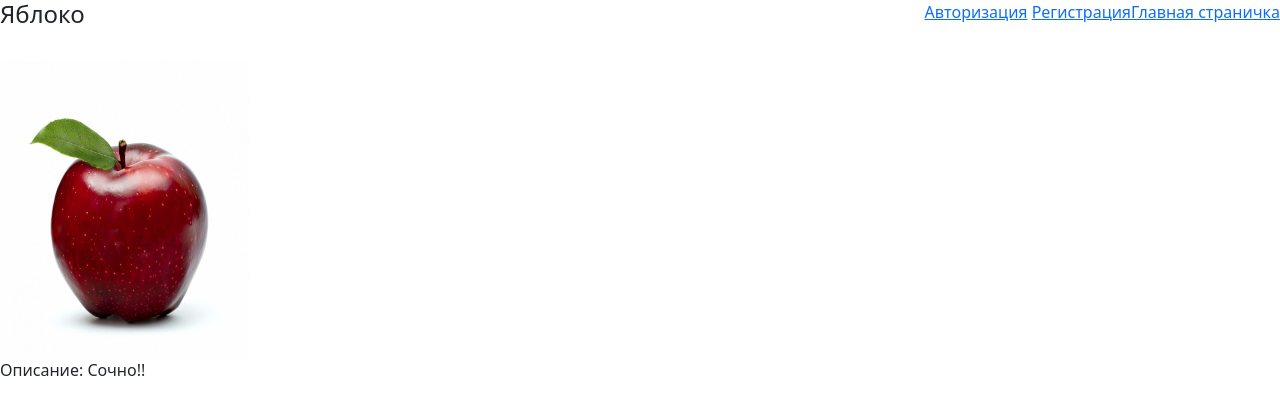
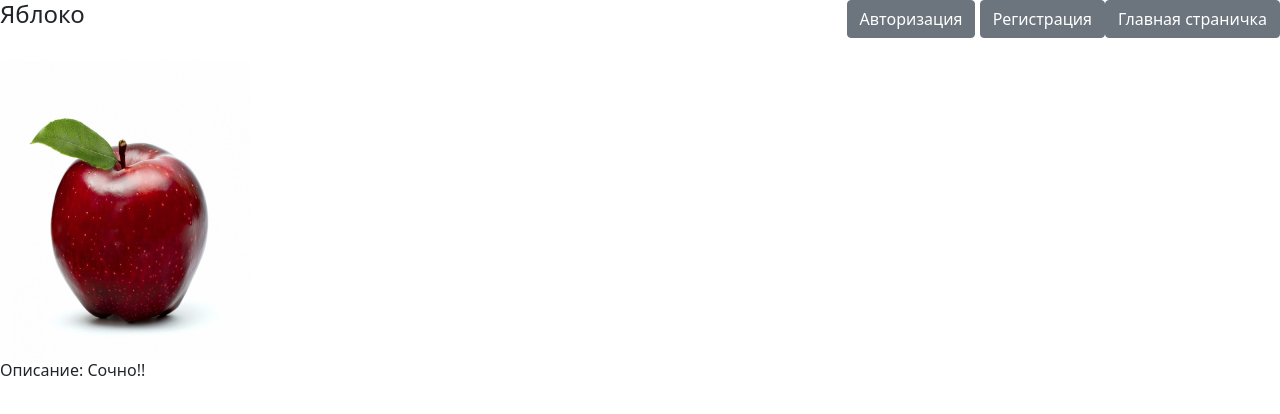
Before and after one commit to hideman1231/Django, a Django app: page / in a window 1280 px wide. Shown: the top 414 px of the page. Run offline with Django 3.2, Linux system fonts and the light colour scheme; data comes from the database, SQL or seed files in the repository; both versions use the stored data as it was after the commit.

Commit message:
bootstrap

```diff
--- a/shop/templates/base.html
+++ b/shop/templates/base.html
@@ -5,7 +5,7 @@
 	<link href="https://cdn.jsdelivr.net/npm/bootstrap@5.0.0-beta1/dist/css/bootstrap.min.css" rel="stylesheet" integrity="sha384-giJF6kkoqNQ00vy+HMDP7azOuL0xtbfIcaT9wjKHr8RbDVddVHyTfAAsrekwKmP1" crossorigin="anonymous">
 </head>
 <body>
-	<a href="{% url 'index' %}" style="float: right;">Главная страничка</a>
+	<a class="btn btn-secondary" href="{% url 'index' %}" style="float: right;">Главная страничка</a>
 	{% block content %}
 	{% endblock %}
 </body>
--- a/shop/templates/index.html
+++ b/shop/templates/index.html
@@ -6,18 +6,18 @@
 	<div style="float: right;">
 	{% if request.user.is_authenticated %}
 		{% if request.user.is_superuser %}
-			<a href="{% url 'product_create' %}">Добавить товар</a>
-			<a href="{% url 'product_list' %}">Список товаров</a>
-			<a href="{% url 'product_return' %}">Список возврата</a>
+			<a class="btn btn-warning" href="{% url 'product_create' %}">Добавить товар</a>
+			<a class="btn btn-primary" href="{% url 'product_list' %}">Список товаров</a>
+			<a class="btn btn-primary" href="{% url 'product_return' %}">Список возврата</a>
 		{% else %}
-			<a href="{% url 'mypurchase' %}">Мои покупки</a>
+			<a class="btn btn-secondary" href="{% url 'mypurchase' %}">Мои покупки</a>
 		{% endif %}
 		{{ request.user }}
 		Деньги: {{ request.user.wallet }}
-		<a href="{% url 'logout' %}">Выйти</a>
+		<a class="btn btn-danger" href="{% url 'logout' %}">Выйти</a>
 	{% else %}
-		<a href="{% url 'login' %}">Авторизация</a>
-		<a href="{% url 'register' %}">Регистрация</a>
+		<a class="btn btn-secondary" href="{% url 'login' %}">Авторизация</a>
+		<a class="btn btn-secondary" href="{% url 'register' %}">Регистрация</a>
 	{% endif %}
 	</div>
 	{% if messages %}
@@ -40,7 +40,7 @@
 					{% csrf_token %}
 					{{form_create_purchare.quantity}}
 					<input type="hidden" name="product_pk" value="{{product.pk}}">
-					<input type="submit" value="Купить" >
+					<input class="btn btn-warning" type="submit" value="Купить" >
 				</form>
 			{% endif %}
 		{% endif %}
--- a/shop/templates/product_create.html
+++ b/shop/templates/product_create.html
@@ -6,6 +6,6 @@
 	<form method="post" enctype="multipart/form-data">
 	{% csrf_token %}
 	{{form}}
-	<input type="submit" value="Добавить">
+	<input class="btn btn-warning" type="submit" value="Добавить">
 	</form>
 {% endblock %}
--- a/shop/templates/product_list.html
+++ b/shop/templates/product_list.html
@@ -9,7 +9,7 @@
 			<h6>Описание: {{ product.description }}</h6><br>
 			<span>Цена за штуку: {{ product.price }}</span><br>
 			<span>Количество: {{ product.quantity }}</span><br>
-			<a href="{% url 'product_update' product.id %}">Изменить</a>
+			<a class="btn btn-warning" href="{% url 'product_update' product.id %}">Изменить</a>
 		</div>
 	{% endfor %}
 {% endblock %}
--- a/shop/templates/product_return.html
+++ b/shop/templates/product_return.html
@@ -11,11 +11,11 @@
 			<input type="hidden" name="purchases_price" value="{{product_return.purchase.product.price}}">
 			<input type="hidden" name="purchases_quantity" value="{{product_return.purchase.quantity}}">
 			<input type="hidden" name="purchases_buyer" value="{{product_return.purchase.buyer.pk}}">
-    		<input type="submit" value="Принять">
+    		<input class="btn btn-success" type="submit" value="Принять">
 		</form>
 		<form method="post" action="{% url 'delete_purchase_return' product_return.pk %}">
 			{% csrf_token %}
-    		<input type="submit" value="Отклонить">
+    		<input class="btn btn-danger" type="submit" value="Отклонить">
 		</form>
 	{% endfor %}
 {% endblock %}
--- a/shop/templates/purchase_list.html
+++ b/shop/templates/purchase_list.html
@@ -13,7 +13,7 @@
 		<form method="Post" action="{% url 'return' %}">
 			{% csrf_token %}
 			<input type="hidden" name="purchases_pk" value="{{purchases.pk}}">
-			<input type="submit" value="Вернуть">
+			<input class="btn btn-warning" type="submit" value="Вернуть">
 		</form>
 	{% endfor %}
 {% endblock %}
```
Also changed, not shown: shop/db.sqlite3.
